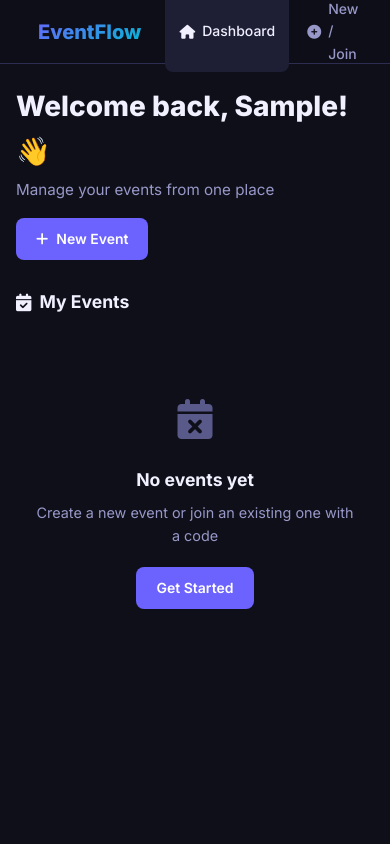
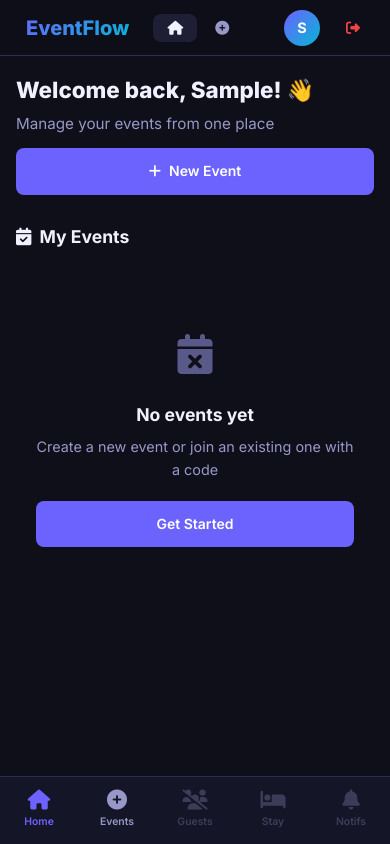
Before and after one commit to ruthrane25/Event-Management-App, a Flask app: page /dashboard in a window 390 px wide. Run offline with Flask 3, Linux system fonts and the light colour scheme; the visitor is signed in with stand-in values (Sample User, id 1); data that the repository does not hold is empty; some libraries are stand-ins or nearby versions.

Commit message:
mobile updates

```diff
--- a/static/css/style.css
+++ b/static/css/style.css
@@ -2112,6 +2112,104 @@ body.auth-body .main-content {
     }
 }
 
+/* Mobile Bottom Navigation Component */
+.mobile-bottom-nav {
+    position: fixed;
+    bottom: 0;
+    left: 0;
+    right: 0;
+    height: 68px;
+    background: rgba(23, 23, 42, 0.95);
+    backdrop-filter: blur(14px);
+    border-top: 1px solid var(--border);
+    display: none;
+    justify-content: space-around;
+    align-items: center;
+    z-index: 1000;
+    padding-bottom: env(safe-area-inset-bottom);
+}
+
+.mob-nav-item {
+    display: flex;
+    flex-direction: column;
+    align-items: center;
+    gap: 4px;
+    color: var(--text-secondary);
+    font-size: 0.65rem;
+    font-weight: 600;
+    text-decoration: none;
+    transition: var(--transition);
+    position: relative;
+    padding: 8px 0;
+    flex: 1;
+}
+
+.mob-nav-item i {
+    font-size: 1.25rem;
+}
+
+.mob-nav-item.active {
+    color: var(--primary);
+}
+
+.mob-nav-item.disabled {
+    opacity: 0.3;
+    pointer-events: none;
+}
+
+.mob-badge {
+    position: absolute;
+    top: 4px;
+    right: 25%;
+    background: var(--danger);
+    color: #fff;
+    font-size: 0.6rem;
+    padding: 2px 5px;
+    border-radius: 10px;
+    min-width: 16px;
+    text-align: center;
+}
+
+/* Tablet Optimizations (Max 900px) */
+@media (max-width: 900px) {
+    .auth-left { display: none; }
+    .auth-right { width: 100%; }
+    .main-content {
+        padding-top: calc(var(--nav-h) + 16px);
+        padding-left: 16px;
+        padding-right: 16px;
+    }
+    .stats-row { grid-template-columns: repeat(2, 1fr); }
+}
+
+/* Mobile Optimizations (Max 600px) */
+@media (max-width: 600px) {
+    :root { --nav-h: 56px; }
+    .navbar { padding: 0 16px; }
+    .nav-text { display: none; }
+    .hide-mobile { display: none !important; }
+    .mobile-bottom-nav { display: flex; }
+    .main-content { padding-bottom: 90px; }
+    .page-header { flex-direction: column; gap: 12px; }
+    .page-title { font-size: 1.4rem; }
+    .btn { width: 100%; justify-content: center; padding: 12px 20px; }
+    .event-nav { overflow-x: auto; padding-bottom: 8px; -webkit-overflow-scrolling: touch; }
+    .event-nav-item { padding: 8px 14px; font-size: 0.8rem; }
+    .accommodation-header, .travel-card, .guest-row, .approval-card {
+        flex-direction: column; align-items: stretch; gap: 14px;
+    }
+    .acc-actions, .travel-options, .approval-actions { width: 100%; justify-content: space-between; }
+    .modal { margin: 10px; max-height: 90vh; overflow-y: auto; }
+    .stat-num { font-size: 1.4rem; }
+    .rooms-grid { grid-template-columns: 1fr; }
+}
+
+/* Utilities */
+.bubble-hover {
+    transition: transform 0.2s cubic-bezier(0.175, 0.885, 0.32, 1.275);
+}
+.bubble-hover:hover { transform: scale(1.1); }
+
 /* Guest Assignment UI Enhancements */
 .guest-assign-info {
     display: flex;
--- a/templates/base.html
+++ b/templates/base.html
@@ -45,23 +45,64 @@
   </div>
   <div class="nav-links">
     <a href="{{ url_for('dashboard') }}" class="nav-link {% if request.endpoint == 'dashboard' %}active{% endif %}">
-      <i class="fas fa-home"></i> Dashboard
+      <i class="fas fa-home"></i> <span class="nav-text">Dashboard</span>
     </a>
     <a href="{{ url_for('setup_event') }}" class="nav-link">
-      <i class="fas fa-plus-circle"></i> New / Join
+      <i class="fas fa-plus-circle"></i> <span class="nav-text">New / Join</span>
     </a>
   </div>
   <div class="nav-user">
     {% if current_user.avatar %}
-    <img src="{{ current_user.avatar }}" alt="avatar" class="user-avatar"/>
+    <img src="{{ current_user.avatar }}" alt="avatar" class="user-avatar bubble-hover"/>
     {% else %}
-    <div class="user-avatar-placeholder">{{ (current_user.name or "?")[0].upper() }}</div>
+    <div class="user-avatar-placeholder bubble-hover">{{ (current_user.name or "?")[0].upper() }}</div>
     {% endif %}
-    <span class="user-name">{{ current_user.name }}</span>
+    <span class="user-name hide-mobile">{{ current_user.name }}</span>
     <a href="{{ url_for('logout') }}" class="nav-link logout">
       <i class="fas fa-sign-out-alt"></i>
     </a>
   </div>
+</nav>
+
+<!-- Mobile Bottom Navigation -->
+<nav class="mobile-bottom-nav">
+    <a href="{{ url_for('dashboard') }}" class="mob-nav-item {% if request.endpoint == 'dashboard' %}active{% endif %}">
+        <i class="fas fa-home"></i>
+        <span>Home</span>
+    </a>
+    <a href="{{ url_for('setup_event') }}" class="mob-nav-item {% if request.endpoint == 'setup_event' %}active{% endif %}">
+        <i class="fas fa-plus-circle"></i>
+        <span>Events</span>
+    </a>
+    {% set eid = event.id if event and event.id else (request.view_args.get('event_id') if request.view_args else none) %}
+    {% if eid %}
+        <a href="{{ url_for('guests', event_id=eid) }}" class="mob-nav-item {% if 'guests' in request.endpoint %}active{% endif %}">
+            <i class="fas fa-users"></i>
+            <span>Guests</span>
+        </a>
+        <a href="{{ url_for('stay', event_id=eid) }}" class="mob-nav-item {% if 'stay' in request.endpoint %}active{% endif %}">
+            <i class="fas fa-bed"></i>
+            <span>Stay</span>
+        </a>
+        <a href="{{ url_for('notifications', event_id=eid) }}" class="mob-nav-item {% if 'notifications' in request.endpoint %}active{% endif %}">
+            <i class="fas fa-bell"></i>
+            <span>Notifs</span>
+            <span id="unreadBadge" class="mob-badge hidden">0</span>
+        </a>
+    {% else %}
+        <a href="#" class="mob-nav-item disabled">
+            <i class="fas fa-users-slash"></i>
+            <span>Guests</span>
+        </a>
+        <a href="#" class="mob-nav-item disabled">
+            <i class="fas fa-bed"></i>
+            <span>Stay</span>
+        </a>
+        <a href="#" class="mob-nav-item disabled">
+            <i class="fas fa-bell"></i>
+            <span>Notifs</span>
+        </a>
+    {% endif %}
 </nav>
 {% endif %}
 
```
